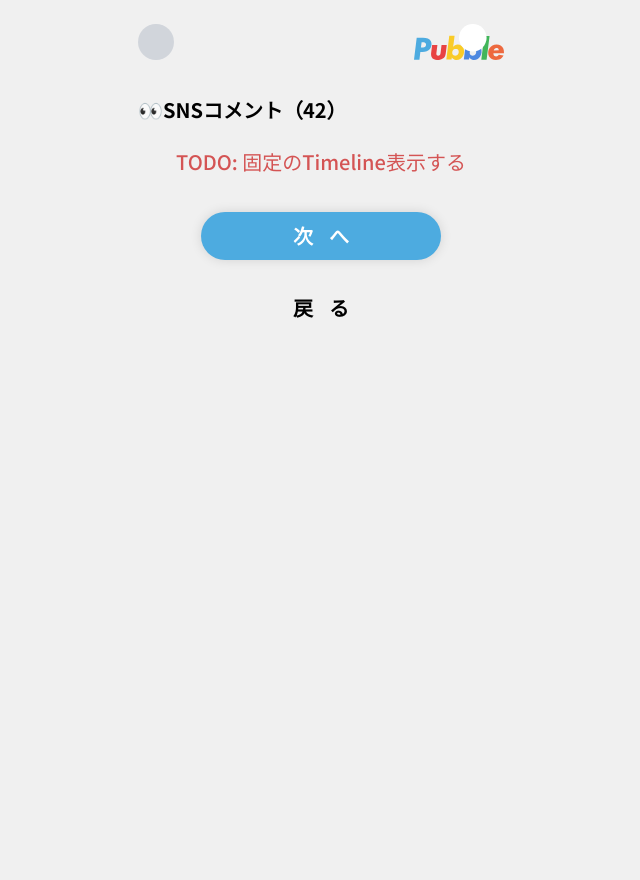
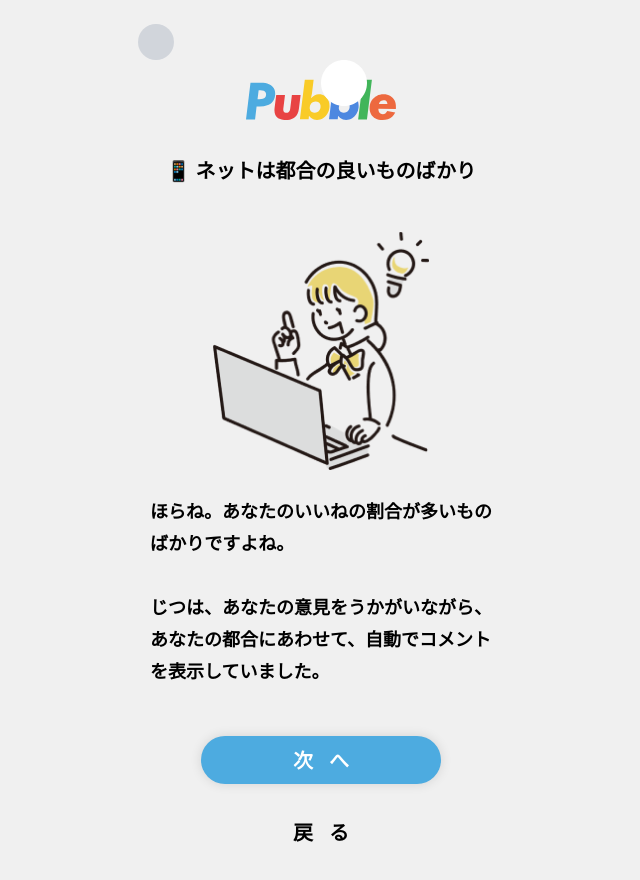
Before and after one commit to optimium20211202/Pubble, a Next.js app: page /selection/topics/1/result4 in a window 1280 px wide. Shown: the whole page, without its empty margins (319-959 px from the left). Before the commit the page ends 800 px from the top, so only its background shows below. Built offline with nearby package versions, Linux system fonts and the light colour scheme.

Commit message:
[mod] ページのパス変更result5→result4

```diff
--- a/src/app/selection/topics/[topicId]/result4/page.tsx
+++ b/src/app/selection/topics/[topicId]/result4/page.tsx
@@ -1,5 +1,5 @@
+import { Explanation } from "@/components/Explanation";
 import { PubbleLogo } from "@/components/PubbleLogo";
-// import { TimelinePost } from "@/components/TimelinePost";
 import { UserBadgeWithUserInfo } from "@/components/UserBadgWithUserInfo";
 import Link from "next/link";
 
@@ -15,16 +15,23 @@ export default function Result4Page({ params }: Props) {
     <main className="main-container">
       <div className="w-full flex flex-row justify-between">
         <UserBadgeWithUserInfo />
-        <PubbleLogo className="" isColored width={90} height={36} />
       </div>
-      <div className="mr-auto mt-md font-bold text-xl">👀SNSコメント（42）</div>
+      <PubbleLogo className="" isColored width={150} height={60} />
 
-      <div className="mt-sm flex flex-col gap-xs">
-        <div className="text-bold text-xl text-red-base">
-          TODO: 固定のTimeline表示する
-        </div>
+      <div className="m-auto mt-md font-bold text-xl">
+        📱 ネットは都合の良いものばかり
       </div>
-      <Link className="mt-md" href={`/selection/topics/${topicId}/result5`}>
+      <div className="mt-md">
+        <Explanation
+          imagePath="/result/result4_1.png"
+          imageHeight={240}
+          imageWidth={216}
+          text={
+            "ほらね。あなたのいいねの割合が多いものばかりですよね。\n\nじつは、あなたの意見をうかがいながら、あなたの都合にあわせて、自動でコメントを表示していました。"
+          }
+        />
+      </div>
+      <Link className="mt-md" href={`/selection/topics/${topicId}/result-last`}>
         <button className="w-60 h-12 bg-blue-base text-center text-white text-xl font-black rounded-4xl shadow-base tracking-[1rem] indent-[1rem]">
           次へ
         </button>
--- a/src/app/selection/topics/[topicId]/result5/page.tsx
+++ /dev/null
@@ -1,46 +0,0 @@
-import { Explanation } from "@/components/Explanation";
-import { PubbleLogo } from "@/components/PubbleLogo";
-import { UserBadgeWithUserInfo } from "@/components/UserBadgWithUserInfo";
-import Link from "next/link";
-
-type Props = {
-  params: {
-    topicId: string;
-  };
-};
-export default function Result5Page({ params }: Props) {
-  const topicId = Number(params.topicId);
-
-  return (
-    <main className="main-container">
-      <div className="w-full flex flex-row justify-between">
-        <UserBadgeWithUserInfo />
-      </div>
-      <PubbleLogo className="" isColored width={150} height={60} />
-
-      <div className="m-auto mt-md font-bold text-xl">
-        📱 ネットは都合の良いものばかり
-      </div>
-      <div className="mt-md">
-        <Explanation
-          imagePath="/result/result4_2.png"
-          imageHeight={240}
-          imageWidth={216}
-          text={
-            "同じニュースに対するコメントなのに、表示されてる内容が全然違う。\n\nうんたらこんたらうんたらこんたらうんたらこんたらうんたらこんたらうんたらこんたらうんたらこんたら＠！"
-          }
-        />
-      </div>
-      <Link className="mt-md" href={`/selection/topics/${topicId}/result-last`}>
-        <button className="w-60 h-12 bg-blue-base text-center text-white text-xl font-black rounded-4xl shadow-base tracking-[0.05rem] indent-[0.05rem]">
-          わかった！
-        </button>
-      </Link>
-      <Link className="mt-sm" href={`/selection/topics/${topicId}/result4`}>
-        <button className="w-60 h-12 text-center text-xl font-bold tracking-[1rem] indent-[1rem]">
-          戻る
-        </button>
-      </Link>
-    </main>
-  );
-}
```
